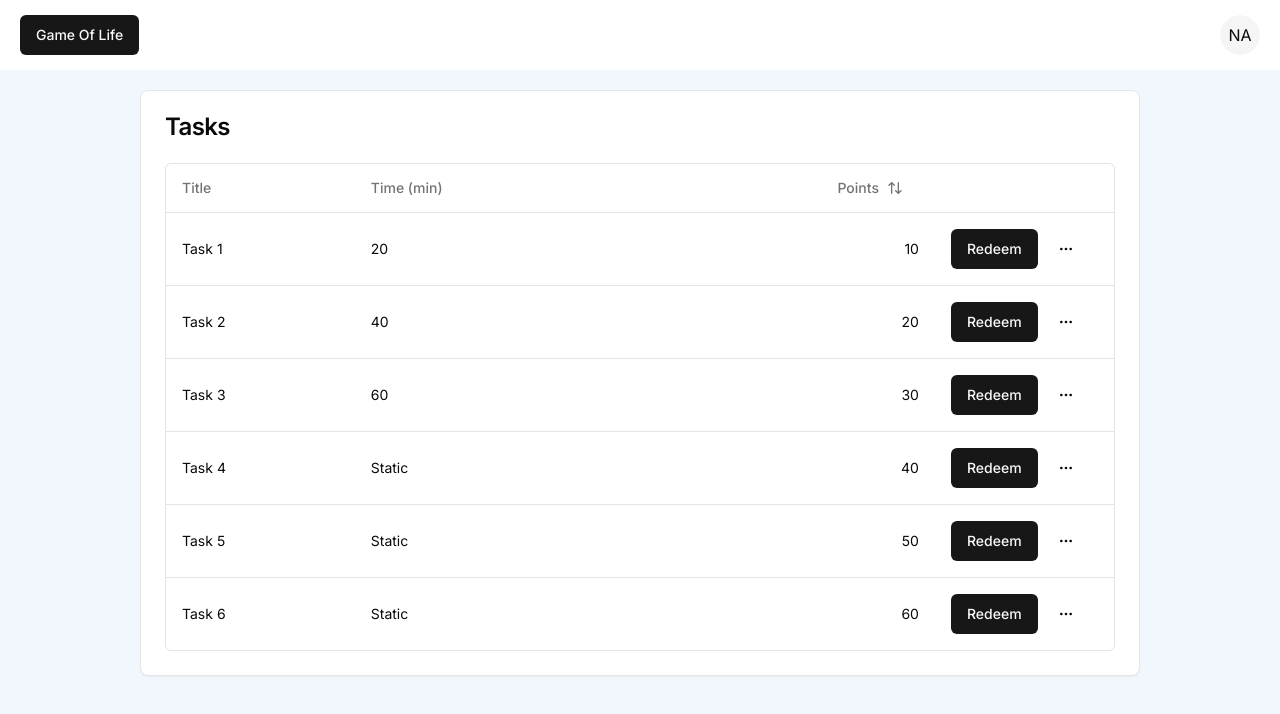
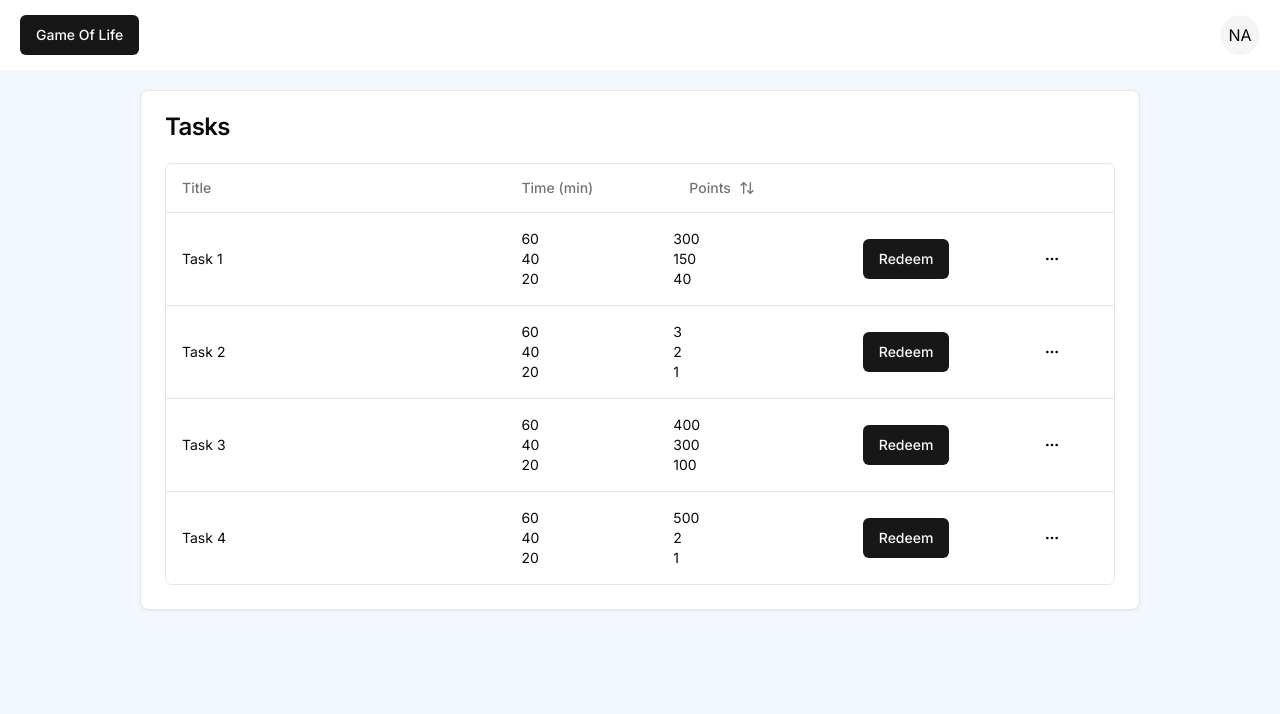
Before and after one commit to Fables7/Game-of-Life, a Next.js app: page /tasks in a window 1280 px wide. Shown: the top 714 px of the page. Built offline with nearby package versions, Linux system fonts and the light colour scheme.

Commit message:
Can now filter by which tasks give greatest amount of points

```diff
--- a/app/tasks/columns.tsx
+++ b/app/tasks/columns.tsx
@@ -13,27 +13,48 @@
   DropdownMenuTrigger,
 } from "@/components/ui/dropdown-menu";
 
+interface Tiers {
+  time: number;
+  points: number;
+}
+
 export type Task = {
   id: number;
   title: string;
-  time: 20 | 40 | 60 | "Static";
-  points: number;
+  tiers: Tiers[];
 };
 
 export const columns: ColumnDef<Task>[] = [
   {
     accessorKey: "title",
     header: "Title",
+    cell: ({ row }) => {
+      return (
+        <div className="flex w-[200px] items-center">
+          <span>{row.getValue("title")}</span>
+        </div>
+      );
+    },
   },
   {
-    accessorKey: "time",
+    accessorKey: "tiers",
     header: "Time (min)",
+    cell: ({ row }) => {
+      const tiers: Tiers[] = row.getValue("tiers");
+
+      return (
+        <div className="flex flex-col">
+          {tiers.map((tier) => {
+            return <span key={tier.time}>{tier.time}</span>;
+          })}
+        </div>
+      );
+    },
   },
   {
-    accessorKey: "points",
+    accessorKey: "tiers",
     header: ({ column }) => {
       return (
-        <div className="text-right">
         <Button
           variant="ghost"
           onClick={() => column.toggleSorting(column.getIsSorted() === "asc")}
@@ -41,18 +62,35 @@
           Points
           <ArrowUpDown className="ml-2 h-4 w-4" />
         </Button>
+      );
+    },
+    cell: ({ row }) => {
+      const tiers: Tiers[] = row.getValue("tiers");
+      console.log(tiers[0].points);
+
+      return (
+        <div className="flex flex-col">
+          {tiers.map((tier) => {
+            return <span key={tier.points}>{tier.points}</span>;
+          })}
         </div>
       );
     },
-    cell: ({ row }) => {
-      return <div className="text-right">{row.getValue("points")}</div>;
+    sortingFn: (rowA, rowB, colmnId) => {
+      const tiersA: Tiers[] = rowA.getValue(colmnId);
+      const tiersB: Tiers[] = rowB.getValue(colmnId);
+
+      const numA = tiersA[0].points;
+      const numB = tiersB[0].points;
+
+      return numA < numB ? 1 : numA > numB ? -1 : 0;
     },
   },
   {
     id: "redeem",
     cell: () => {
       return (
-        <div className="w-2">
+        <div>
           <Button>Redeem</Button>
         </div>
       );
@@ -61,10 +99,8 @@
   {
     id: "actions",
     cell: () => {
-
-
       return (
-        <div className="w-0">
+        <div>
           <DropdownMenu>
             <DropdownMenuTrigger asChild>
               <Button variant="ghost" className="h-8 w-8 p-0">
--- a/app/tasks/page.tsx
+++ b/app/tasks/page.tsx
@@ -13,12 +13,42 @@
 import { Card, CardContent, CardHeader, CardTitle } from "@/components/ui/card";
 
 const tasks: Task[] = [
-  { id: 1, title: "Task 1", points: 10, time: 20 },
-  { id: 2, title: "Task 2", points: 20, time: 40 },
-  { id: 3, title: "Task 3", points: 30, time: 60 },
-  { id: 4, title: "Task 4", points: 40, time: "Static" },
-  { id: 5, title: "Task 5", points: 50, time: "Static" },
-  { id: 6, title: "Task 6", points: 60, time: "Static" },
+  {
+    id: 1,
+    title: "Task 1",
+    tiers: [
+      { time: 60, points: 300 },
+      { time: 40, points: 150 },
+      { time: 20, points: 40 },
+    ],
+  },
+  {
+    id: 2,
+    title: "Task 2",
+    tiers: [
+      { time: 60, points: 3 },
+      { time: 40, points: 2 },
+      { time: 20, points: 1 },
+    ],
+  },
+  {
+    id: 3,
+    title: "Task 3",
+    tiers: [
+      { time: 60, points: 400 },
+      { time: 40, points: 300 },
+      { time: 20, points: 100 },
+    ],
+  },
+  {
+    id: 4,
+    title: "Task 4",
+    tiers: [
+      { time: 60, points: 500 },
+      { time: 40, points: 2 },
+      { time: 20, points: 1 },
+    ],
+  },
 ];
 
 const TasksPage = () => {
--- /dev/null
+++ b/components/ui/select.tsx
@@ -0,0 +1,160 @@
+"use client"
+
+import * as React from "react"
+import * as SelectPrimitive from "@radix-ui/react-select"
+import { Check, ChevronDown, ChevronUp } from "lucide-react"
+
+import { cn } from "@/lib/utils"
+
+const Select = SelectPrimitive.Root
+
+const SelectGroup = SelectPrimitive.Group
+
+const SelectValue = SelectPrimitive.Value
+
+const SelectTrigger = React.forwardRef<
+  React.ElementRef<typeof SelectPrimitive.Trigger>,
+  React.ComponentPropsWithoutRef<typeof SelectPrimitive.Trigger>
+>(({ className, children, ...props }, ref) => (
+  <SelectPrimitive.Trigger
+    ref={ref}
+    className={cn(
+      "flex h-10 w-full items-center justify-between rounded-md border border-input bg-background px-3 py-2 text-sm ring-offset-background placeholder:text-muted-foreground focus:outline-none focus:ring-2 focus:ring-ring focus:ring-offset-2 disabled:cursor-not-allowed disabled:opacity-50 [&>span]:line-clamp-1",
+      className
+    )}
+    {...props}
+  >
+    {children}
+    <SelectPrimitive.Icon asChild>
+      <ChevronDown className="h-4 w-4 opacity-50" />
+    </SelectPrimitive.Icon>
+  </SelectPrimitive.Trigger>
+))
+SelectTrigger.displayName = SelectPrimitive.Trigger.displayName
+
+const SelectScrollUpButton = React.forwardRef<
+  React.ElementRef<typeof SelectPrimitive.ScrollUpButton>,
+  React.ComponentPropsWithoutRef<typeof SelectPrimitive.ScrollUpButton>
+>(({ className, ...props }, ref) => (
+  <SelectPrimitive.ScrollUpButton
+    ref={ref}
+    className={cn(
+      "flex cursor-default items-center justify-center py-1",
+      className
+    )}
+    {...props}
+  >
+    <ChevronUp className="h-4 w-4" />
+  </SelectPrimitive.ScrollUpButton>
+))
+SelectScrollUpButton.displayName = SelectPrimitive.ScrollUpButton.displayName
+
+const SelectScrollDownButton = React.forwardRef<
+  React.ElementRef<typeof SelectPrimitive.ScrollDownButton>,
+  React.ComponentPropsWithoutRef<typeof SelectPrimitive.ScrollDownButton>
+>(({ className, ...props }, ref) => (
+  <SelectPrimitive.ScrollDownButton
+    ref={ref}
+    className={cn(
+      "flex cursor-default items-center justify-center py-1",
+      className
+    )}
+    {...props}
+  >
+    <ChevronDown className="h-4 w-4" />
+  </SelectPrimitive.ScrollDownButton>
+))
+SelectScrollDownButton.displayName =
+  SelectPrimitive.ScrollDownButton.displayName
+
+const SelectContent = React.forwardRef<
+  React.ElementRef<typeof SelectPrimitive.Content>,
+  React.ComponentPropsWithoutRef<typeof SelectPrimitive.Content>
+>(({ className, children, position = "popper", ...props }, ref) => (
+  <SelectPrimitive.Portal>
+    <SelectPrimitive.Content
+      ref={ref}
+      className={cn(
+        "relative z-50 max-h-96 min-w-[8rem] overflow-hidden rounded-md border bg-popover text-popover-foreground shadow-md data-[state=open]:animate-in data-[state=closed]:animate-out data-[state=closed]:fade-out-0 data-[state=open]:fade-in-0 data-[state=closed]:zoom-out-95 data-[state=open]:zoom-in-95 data-[side=bottom]:slide-in-from-top-2 data-[side=left]:slide-in-from-right-2 data-[side=right]:slide-in-from-left-2 data-[side=top]:slide-in-from-bottom-2",
+        position === "popper" &&
+          "data-[side=bottom]:translate-y-1 data-[side=left]:-translate-x-1 data-[side=right]:translate-x-1 data-[side=top]:-translate-y-1",
+        className
+      )}
+      position={position}
+      {...props}
+    >
+      <SelectScrollUpButton />
+      <SelectPrimitive.Viewport
+        className={cn(
+          "p-1",
+          position === "popper" &&
+            "h-[var(--radix-select-trigger-height)] w-full min-w-[var(--radix-select-trigger-width)]"
+        )}
+      >
+        {children}
+      </SelectPrimitive.Viewport>
+      <SelectScrollDownButton />
+    </SelectPrimitive.Content>
+  </SelectPrimitive.Portal>
+))
+SelectContent.displayName = SelectPrimitive.Content.displayName
+
+const SelectLabel = React.forwardRef<
+  React.ElementRef<typeof SelectPrimitive.Label>,
+  React.ComponentPropsWithoutRef<typeof SelectPrimitive.Label>
+>(({ className, ...props }, ref) => (
+  <SelectPrimitive.Label
+    ref={ref}
+    className={cn("py-1.5 pl-8 pr-2 text-sm font-semibold", className)}
+    {...props}
+  />
+))
+SelectLabel.displayName = SelectPrimitive.Label.displayName
+
+const SelectItem = React.forwardRef<
+  React.ElementRef<typeof SelectPrimitive.Item>,
+  React.ComponentPropsWithoutRef<typeof SelectPrimitive.Item>
+>(({ className, children, ...props }, ref) => (
+  <SelectPrimitive.Item
+    ref={ref}
+    className={cn(
+      "relative flex w-full cursor-default select-none items-center rounded-sm py-1.5 pl-8 pr-2 text-sm outline-none focus:bg-accent focus:text-accent-foreground data-[disabled]:pointer-events-none data-[disabled]:opacity-50",
+      className
+    )}
+    {...props}
+  >
+    <span className="absolute left-2 flex h-3.5 w-3.5 items-center justify-center">
+      <SelectPrimitive.ItemIndicator>
+        <Check className="h-4 w-4" />
+      </SelectPrimitive.ItemIndicator>
+    </span>
+
+    <SelectPrimitive.ItemText>{children}</SelectPrimitive.ItemText>
+  </SelectPrimitive.Item>
+))
+SelectItem.displayName = SelectPrimitive.Item.displayName
+
+const SelectSeparator = React.forwardRef<
+  React.ElementRef<typeof SelectPrimitive.Separator>,
+  React.ComponentPropsWithoutRef<typeof SelectPrimitive.Separator>
+>(({ className, ...props }, ref) => (
+  <SelectPrimitive.Separator
+    ref={ref}
+    className={cn("-mx-1 my-1 h-px bg-muted", className)}
+    {...props}
+  />
+))
+SelectSeparator.displayName = SelectPrimitive.Separator.displayName
+
+export {
+  Select,
+  SelectGroup,
+  SelectValue,
+  SelectTrigger,
+  SelectContent,
+  SelectLabel,
+  SelectItem,
+  SelectSeparator,
+  SelectScrollUpButton,
+  SelectScrollDownButton,
+}
--- a/package.json
+++ b/package.json
@@ -11,6 +11,7 @@
   "dependencies": {
     "@radix-ui/react-avatar": "^1.0.4",
     "@radix-ui/react-dropdown-menu": "^2.0.6",
+    "@radix-ui/react-select": "^2.0.0",
     "@radix-ui/react-slot": "^1.0.2",
     "@radix-ui/react-switch": "^1.0.3",
     "@tanstack/react-table": "^8.10.7",
```
Also changed, not shown: 1 other file (tests, documents, lock files or other folders). Lines whose indentation alone changed are shown as unchanged.
